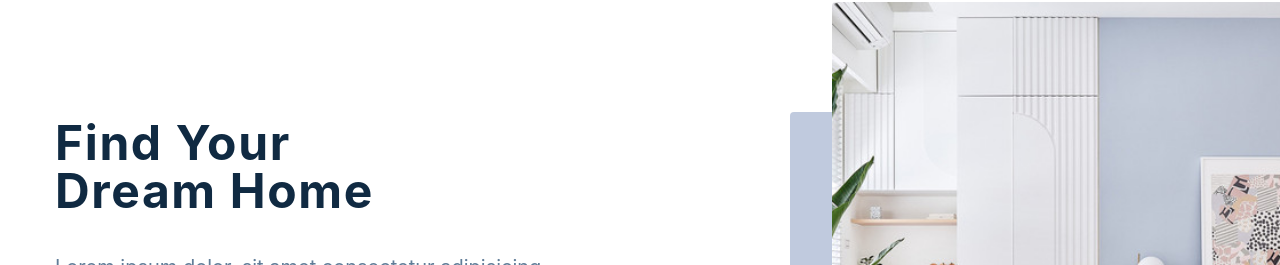
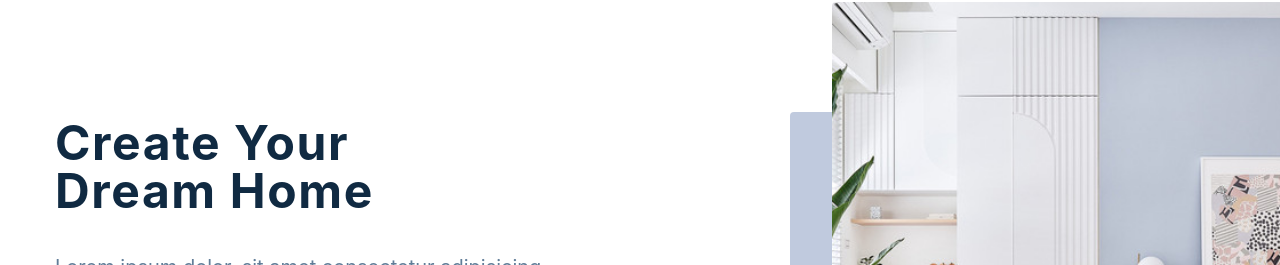
Before and after one commit to HaochenQ/React-Furniture-Store, a React (Create React App) app: page / in a window 1280 px wide. Shown: the part 163-428 px from the top of the page. Built offline with nearby package versions, Linux system fonts and the light colour scheme; no server answers.

Commit message:
Update Hero.js

```diff
--- a/src/components/Hero.js
+++ b/src/components/Hero.js
@@ -9,7 +9,7 @@ const Hero = () => {
     <Wrapper className="section-center">
       <article className="content text">
         <h1>
-          Find your
+          Create your
           <br /> dream home
         </h1>
         <p>
```
